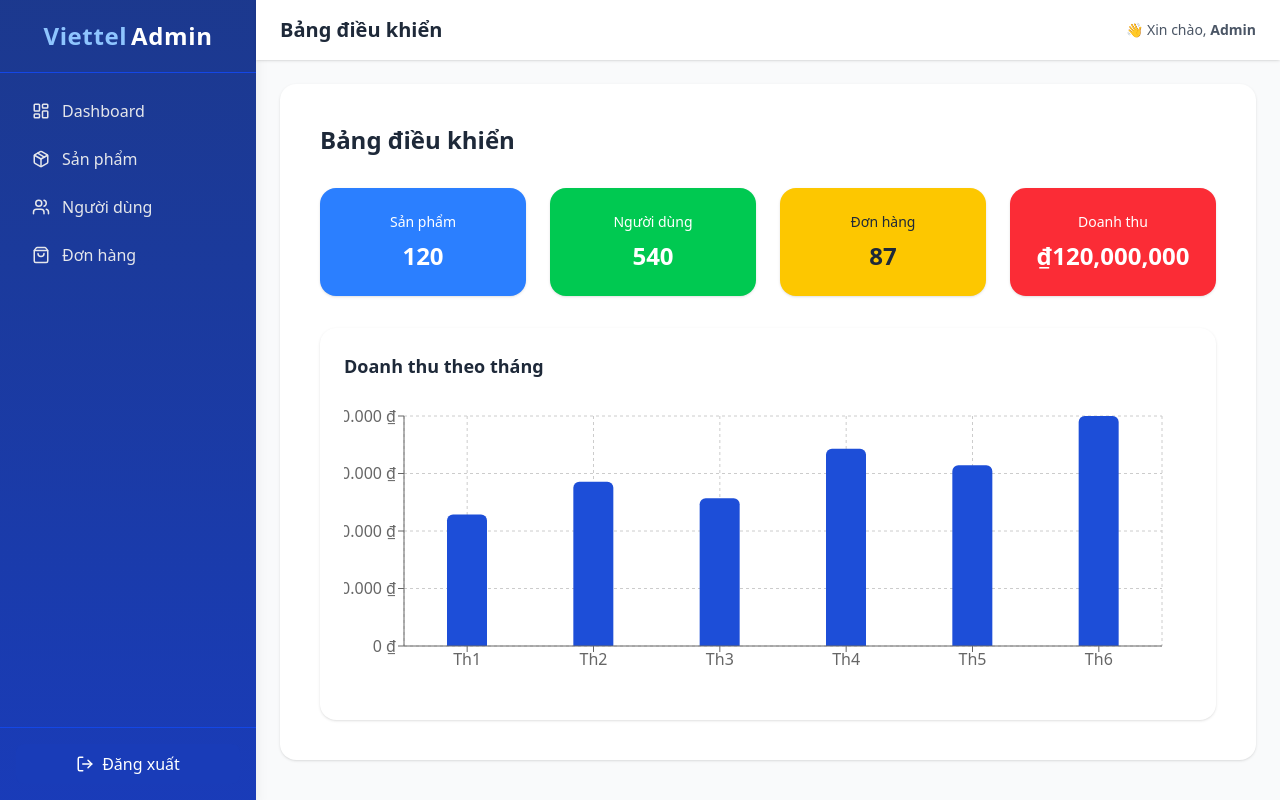
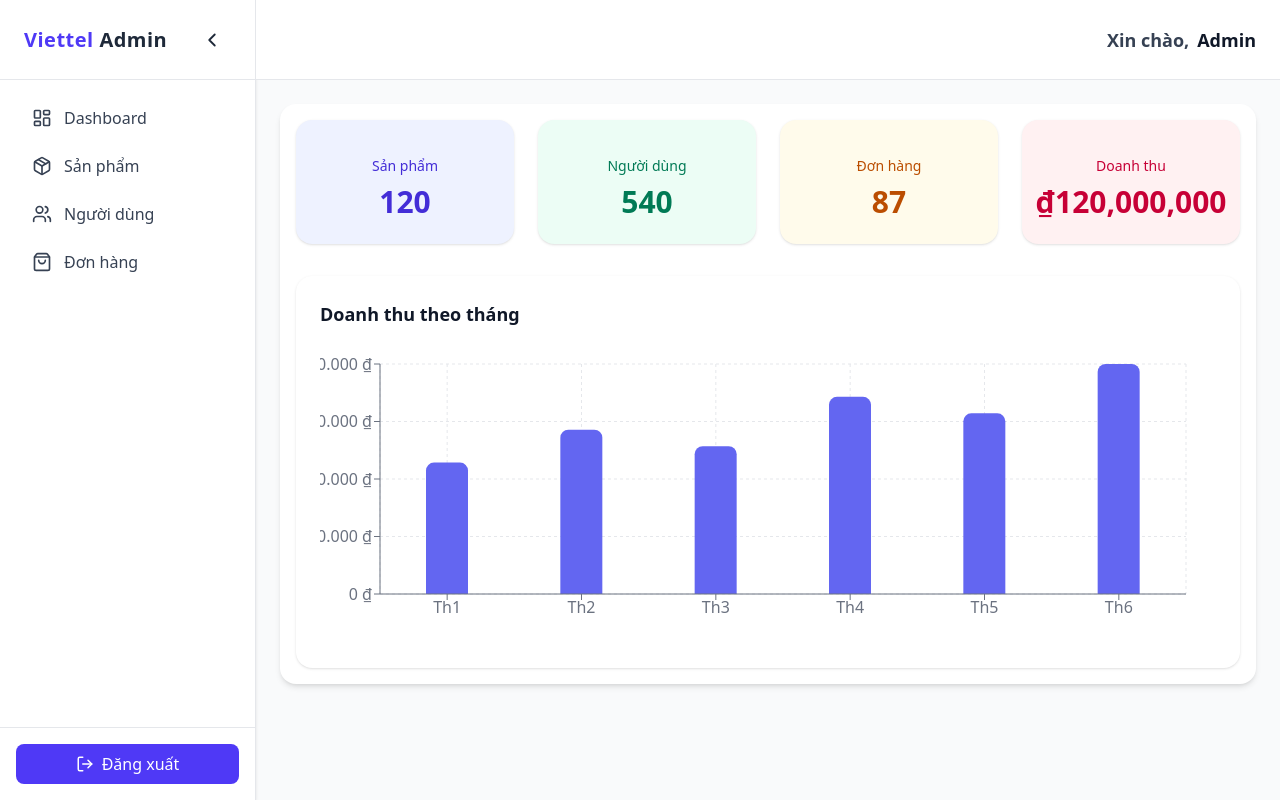
Before and after one commit to LeBinh12/ViettelUI, a React (Vite) app: page /admin in a window 1280 px wide. Built offline with nearby package versions, Linux system fonts and the light colour scheme.

Commit message:
[update UI Admin]

```diff
--- a/src/components/Package/ServicePackageTable.tsx
+++ b/src/components/Package/ServicePackageTable.tsx
@@ -14,36 +14,49 @@ const ServicePackageTable: React.FC<ServicePackageTableProps> = ({
 }) => {
   return (
     <div className="overflow-x-auto">
-      <table className="min-w-full bg-white shadow rounded-lg overflow-hidden">
-        <thead className="bg-blue-800 text-white">
+      <table className="min-w-full bg-white shadow-sm border border-gray-200 rounded-xl overflow-hidden">
+        <thead className="bg-gradient-to-r from-indigo-600 to-indigo-500 text-white">
           <tr>
-            <th className="py-2 px-4 text-left">Tên sản phẩm</th>
-            <th className="py-2 px-4 text-left">Danh mục</th>
-            <th className="py-2 px-4 text-left">Giá</th>
-            <th className="py-2 px-4 text-left">Thời hạng /Tháng</th>
-            <th className="py-2 px-4 text-center">Hành động</th>
+            <th className="py-3 px-4 text-center font-medium w-16">STT</th>
+            <th className="py-3 px-4 text-left font-medium">Tên sản phẩm</th>
+            <th className="py-3 px-4 text-left font-medium">Danh mục</th>
+            <th className="py-3 px-4 text-left font-medium">Giá</th>
+            <th className="py-3 px-4 text-left font-medium">Thời hạn / Tháng</th>
+            <th className="py-3 px-4 text-center font-medium">Hành động</th>
           </tr>
         </thead>
-        <tbody>
-          {packages.map((p) => (
+
+        <tbody className="bg-white">
+          {packages.map((p, index) => (
             <tr
               key={p.id}
-              className="border-b hover:bg-gray-50 transition-colors"
+              className="border-b border-gray-200 hover:bg-indigo-50/40 transition-colors"
             >
-              <td className="py-2 px-4">{p.packageName}</td>
-              <td className="py-2 px-4">{p.categoryName}</td>
-              <td className="py-2 px-4">{p.price.toLocaleString()} đ</td>
-              <td className={`py-2 px-4 font-semibold`}>{p.durationMonths}</td>
-              <td className="py-2 px-4 flex justify-center gap-3">
+              <td className="py-3 px-4 text-center font-semibold text-gray-700">
+                {index + 1}
+              </td>
+
+              <td className="py-3 px-4">{p.packageName}</td>
+              <td className="py-3 px-4">{p.categoryName}</td>
+              <td className="py-3 px-4">{p.price.toLocaleString()} đ</td>
+
+              <td className="py-3 px-4 font-semibold text-gray-700">
+                {p.durationMonths}
+              </td>
+
+              <td className="py-3 px-4 flex justify-center items-center gap-3">
+                {/* Edit */}
                 <button
                   onClick={() => onEdit(p)}
-                  className="p-2 rounded-lg bg-yellow-100 text-yellow-600 hover:bg-yellow-200 transition"
+                  className="p-2 rounded-lg bg-indigo-100 text-indigo-600 hover:bg-indigo-200 transition shadow-sm"
                 >
                   <Pencil size={18} />
                 </button>
+
+                {/* Delete */}
                 <button
                   onClick={() => onDelete(p.id)}
-                  className="p-2 rounded-lg bg-red-100 text-red-600 hover:bg-red-200 transition"
+                  className="p-2 rounded-lg bg-rose-100 text-rose-600 hover:bg-rose-200 transition shadow-sm"
                 >
                   <Trash2 size={18} />
                 </button>
--- a/src/components/User/UserTable.tsx
+++ b/src/components/User/UserTable.tsx
@@ -12,37 +12,41 @@ const UserTable: React.FC<Props> = ({ customers, onEdit, onDelete }) => {
   console.log("Customer", customers);
   return (
     <div className="overflow-x-auto">
-      <table className="min-w-full bg-white shadow rounded-lg overflow-hidden">
-        <thead className="bg-blue-800 text-white">
+      <table className="min-w-full bg-white shadow-sm border border-gray-200 rounded-xl overflow-hidden">
+        <thead className="bg-gradient-to-r from-indigo-600 to-indigo-500 text-white">
           <tr>
-            <th className="py-2 px-4 text-center">Họ và Tên</th>
-            <th className="py-2 px-4 text-center">Email</th>
-            <th className="py-2 px-4 text-center">SĐT</th>
-            <th className="py-2 px-4 text-center">Địa chỉ</th>
-            <th className="py-2 px-4 text-center">Hành động</th>
+            <th className="py-3 px-4 text-center font-medium w-16">STT</th>
+            <th className="py-3 px-4 text-left font-medium">Họ và Tên</th>
+            <th className="py-3 px-4 text-left font-medium">Email</th>
+            <th className="py-3 px-4 text-left font-medium">SĐT</th>
+            <th className="py-3 px-4 text-left font-medium">Địa chỉ</th>
+            <th className="py-2 px-4 text-center font-medium">Hành động</th>
           </tr>
         </thead>
-        <tbody>
-          {customers.map((u) => (
+        <tbody className="bg-white">
+          {customers.map((u, index) => (
             <tr
               key={u.id}
-              className="border-b hover:bg-gray-50 transition-colors"
+              className="border-b border-gray-200 hover:bg-indigo-50/40 transition-colors"
             >
-              <td className="py-2 px-4">{u.fullName}</td>
-              <td className="py-2 px-4">{u.email}</td>
-              <td className="py-2 px-4">{u.phone}</td>
-              <td className="py-2 px-4">{u.address}</td>
+              <td className="py-3 px-4 text-center font-semibold text-gray-700">
+                {index + 1}
+              </td>
+              <td className="py-3 px-4">{u.fullName}</td>
+              <td className="py-3 px-4">{u.email}</td>
+              <td className="py-3 px-4">{u.phone}</td>
+              <td className="py-3 px-4">{u.address}</td>
 
-              <td className="py-2 px-4 flex justify-center gap-3">
+              <td className="py-3 px-4 flex justify-center items-center gap-3">
                 <button
                   onClick={() => onEdit(u)}
-                  className="p-2 rounded-lg bg-yellow-100 text-yellow-600 hover:bg-yellow-200 transition"
+                  className="p-2 rounded-lg bg-indigo-100 text-indigo-600 hover:bg-indigo-200 transition shadow-sm"
                 >
                   <Pencil size={18} />
                 </button>
                 <button
                   onClick={() => onDelete(u.id)}
-                  className="p-2 rounded-lg bg-red-100 text-red-600 hover:bg-red-200 transition"
+                  className="p-2 rounded-lg bg-rose-100 text-rose-600 hover:bg-rose-200 transition shadow-sm"
                 >
                   <Trash2 size={18} />
                 </button>
--- a/src/layouts/AdminLayout.tsx
+++ b/src/layouts/AdminLayout.tsx
@@ -1,4 +1,4 @@
-import React from "react";
+import React, { useState } from "react";
 import { Link, Outlet, useLocation } from "react-router-dom";
 import {
   LayoutDashboard,
@@ -6,72 +6,94 @@ import {
   Users,
   ShoppingBag,
   LogOut,
+  Menu,
+  ChevronLeft,
 } from "lucide-react";
 
 const AdminLayout: React.FC = () => {
   const location = useLocation();
+  const [collapsed, setCollapsed] = useState(false);
 
-  // Danh sách menu có icon
   const menuItems = [
-    { name: "Dashboard", path: "/admin/dashboard", icon: <LayoutDashboard size={18} /> },
-    { name: "Sản phẩm", path: "/admin/products", icon: <Package size={18} /> },
-    { name: "Người dùng", path: "/admin/users", icon: <Users size={18} /> },
-    { name: "Đơn hàng", path: "/admin/orders", icon: <ShoppingBag size={18} /> },
+    { name: "Dashboard", path: "/admin/dashboard", icon: <LayoutDashboard size={20} /> },
+    { name: "Sản phẩm", path: "/admin/products", icon: <Package size={20} /> },
+    { name: "Người dùng", path: "/admin/users", icon: <Users size={20} /> },
+    { name: "Đơn hàng", path: "/admin/orders", icon: <ShoppingBag size={20} /> },
   ];
 
   return (
     <div className="flex min-h-screen bg-gray-100">
+
       {/* Sidebar */}
-      <aside className="w-64 bg-gradient-to-b from-blue-900 to-blue-800 text-white flex flex-col fixed h-full shadow-lg">
-        {/* Logo / Header */}
-        <div className="p-5 text-2xl font-bold border-b border-blue-700 flex items-center justify-center tracking-wide">
-          <span className="text-blue-300">Viettel</span>
-          <span className="ml-1">Admin</span>
+      <aside
+        className={`${collapsed ? "w-22" : "w-64"
+          } bg-white border-r border-gray-200 text-gray-800 flex flex-col fixed h-full shadow-sm transition-all duration-300`}
+      >
+        <div className="h-20 px-6 flex items-center justify-between border-b border-gray-200">
+
+          {!collapsed && (
+            <div className="text-xl font-extrabold tracking-wide">
+              <span className="text-indigo-600">Viettel</span> Admin
+            </div>
+          )}
+
+          <button
+            onClick={() => setCollapsed(!collapsed)}
+            className="p-2 rounded-md hover:bg-gray-100 transition"
+          >
+            {collapsed ? <Menu size={22} /> : <ChevronLeft size={22} />}
+          </button>
         </div>
 
-        {/* Navigation Menu */}
+
+        {/* Menu */}
         <nav className="flex-1 p-4 space-y-1">
           {menuItems.map((item) => {
             const active = location.pathname === item.path;
+
             return (
               <Link
                 key={item.path}
                 to={item.path}
-                className={`flex items-center gap-3 px-4 py-2.5 rounded-lg font-medium transition-all duration-200 ${
-                  active
-                    ? "bg-blue-700 text-white shadow-inner"
-                    : "text-gray-200 hover:bg-blue-700 hover:text-white"
-                }`}
+                className={`flex items-center gap-3 px-4 py-2.5 rounded-lg font-medium transition-all duration-200
+                ${active
+                    ? "bg-indigo-100 text-indigo-700 shadow-inner font-semibold"
+                    : "text-gray-700 hover:bg-gray-100"
+                  }`}
               >
-                <span>{item.icon}</span>
-                {item.name}
+                {item.icon}
+
+                {!collapsed && <span className="whitespace-nowrap">{item.name}</span>}
               </Link>
             );
           })}
         </nav>
 
         {/* Logout */}
-        <div className="p-4 border-t border-blue-700">
-          <button className="w-full flex items-center justify-center gap-2 bg-blue-800 hover:bg-blue-700 transition px-4 py-2 rounded-lg font-medium">
+        <div className="p-4 border-t border-gray-200">
+          <button className="w-full flex items-center justify-center gap-2 bg-indigo-600 hover:bg-indigo-500 transition px-4 py-2 rounded-lg font-medium text-white">
             <LogOut size={18} />
-            Đăng xuất
+            {!collapsed && "Đăng xuất"}
           </button>
         </div>
       </aside>
 
-      {/* Main Content */}
-      <div className="flex-1 ml-64 flex flex-col">
+      {/* Main Layout */}
+      <div
+        className={`flex-1 flex flex-col transition-all duration-300 ${collapsed ? "ml-20" : "ml-64"
+          }`}
+      >
         {/* Header */}
-        <header className="bg-white shadow px-6 py-4 flex justify-between items-center sticky top-0 z-10">
-          <h1 className="text-xl font-semibold text-gray-800">Bảng điều khiển</h1>
-          <span className="text-sm text-gray-600">
-            👋 Xin chào, <strong>Admin</strong>
+        <header className="bg-white border-b border-gray-200 px-6 h-20 flex justify-end items-center sticky top-0 z-10">
+          <span className="text-lg font-semibold text-gray-700 flex items-center gap-2">
+            Xin chào, <strong className="text-gray-900">Admin</strong>
           </span>
         </header>
 
-        {/* Nội dung chính */}
+
+        {/* Content */}
         <main className="flex-1 bg-gray-50 px-6 py-6">
-          <div className="bg-white rounded-2xl shadow p-6 min-h-[500px]">
+          <div className="bg-white rounded-2xl shadow-md min-h-[500px]">
             <Outlet />
           </div>
         </main>
--- a/src/page/DashboardScreen.tsx
+++ b/src/page/DashboardScreen.tsx
@@ -11,10 +11,34 @@ import {
 
 const DashboardScreen: React.FC = () => {
   const stats = [
-    { label: "Sản phẩm", value: 120, color: "bg-blue-500", textColor: "text-white" },
-    { label: "Người dùng", value: 540, color: "bg-green-500", textColor: "text-white" },
-    { label: "Đơn hàng", value: 87, color: "bg-yellow-400", textColor: "text-gray-800" },
-    { label: "Doanh thu", value: "₫120,000,000", color: "bg-red-500", textColor: "text-white" },
+    {
+      label: "Sản phẩm",
+      value: 120,
+      // icon: <Package size={26} className="text-indigo-600" />,
+      color: "bg-indigo-50",
+      textColor: "text-indigo-700",
+    },
+    {
+      label: "Người dùng",
+      value: 540,
+      // icon: <Users size={26} className="text-emerald-600" />,
+      color: "bg-emerald-50",
+      textColor: "text-emerald-700",
+    },
+    {
+      label: "Đơn hàng",
+      value: 87,
+      // icon: <ShoppingBag size={26} className="text-amber-600" />,
+      color: "bg-amber-50",
+      textColor: "text-amber-700",
+    },
+    {
+      label: "Doanh thu",
+      value: "₫120,000,000",
+      // icon: <DollarSign size={26} className="text-rose-600" />,
+      color: "bg-rose-50",
+      textColor: "text-rose-700",
+    },
   ];
 
   const chartData = [
@@ -28,17 +52,26 @@ const DashboardScreen: React.FC = () => {
 
   return (
     <div className="space-y-8 p-4">
-      <h2 className="text-2xl font-bold text-gray-800">Bảng điều khiển</h2>
 
       {/* Thống kê tổng quan */}
       <div className="grid grid-cols-1 sm:grid-cols-2 lg:grid-cols-4 gap-6">
         {stats.map((item) => (
           <div
             key={item.label}
-            className={`shadow rounded-2xl p-6 flex flex-col items-center justify-center hover:shadow-md transition ${item.color}`}
+            className={`rounded-2xl p-6 shadow-sm hover:shadow-md transition flex flex-col items-center justify-center ${item.color}`}
           >
-            <p className={`text-sm ${item.textColor}`}>{item.label}</p>
-            <p className={`text-2xl font-semibold mt-2 ${item.textColor}`}>
+            {/* Icon */}
+            <div className="mb-3">
+              {item.icon}
+            </div>
+
+            {/* Label */}
+            <p className={`text-sm font-medium ${item.textColor}`}>
+              {item.label}
+            </p>
+
+            {/* Value */}
+            <p className={`text-3xl font-semibold mt-2 ${item.textColor}`}>
               {item.value}
             </p>
           </div>
@@ -47,17 +80,19 @@ const DashboardScreen: React.FC = () => {
 
       {/* Biểu đồ doanh thu */}
       <div className="bg-white shadow rounded-2xl p-6">
-        <h3 className="text-lg font-semibold text-gray-800 mb-4">
+        <h3 className="text-lg font-semibold text-gray-900 mb-4">
           Doanh thu theo tháng
         </h3>
+
         <ResponsiveContainer width="100%" height={300}>
           <BarChart
             data={chartData}
             margin={{ top: 20, right: 30, left: 0, bottom: 20 }}
           >
-            <CartesianGrid strokeDasharray="3 3" />
-            <XAxis dataKey="month" />
+            <CartesianGrid strokeDasharray="3 3" stroke="#E5E7EB" />
+            <XAxis dataKey="month" stroke="#6B7280" />
             <YAxis
+              stroke="#6B7280"
               tickFormatter={(value) =>
                 new Intl.NumberFormat("vi-VN", {
                   style: "currency",
@@ -72,8 +107,14 @@ const DashboardScreen: React.FC = () => {
                   currency: "VND",
                 }).format(value)
               }
+              contentStyle={{ borderRadius: 10, borderColor: "#E5E7EB" }}
             />
-            <Bar dataKey="revenue" fill="#1D4ED8" radius={[6, 6, 0, 0]} barSize={40} />
+            <Bar
+              dataKey="revenue"
+              fill="#6366F1"
+              radius={[8, 8, 0, 0]}
+              barSize={42}
+            />
           </BarChart>
         </ResponsiveContainer>
       </div>
--- a/src/page/PackageScreen.tsx
+++ b/src/page/PackageScreen.tsx
@@ -52,7 +52,7 @@ const PackageScreen: React.FC = () => {
       const res = await servicePackageApi.add(req);
       if (res.succeeded) {
         setPackages((prev) => [...prev, res.data]);
-        toast.success("Thêm gói dịch vụ thnhf công!");
+        toast.success("Thêm gói dịch vụ thành công!");
         setShowForm(false);
       }
     } catch (err) {
@@ -122,17 +122,33 @@ const PackageScreen: React.FC = () => {
   return (
     <div className="p-8">
       {/* Header */}
-      <div className="flex justify-between items-center mb-6">
+      {/* <div className="flex justify-between items-center mb-6">
         <h2 className="text-2xl font-bold text-gray-800">
           Quản lý gói dịch vụ
         </h2>
         <button
           onClick={() => setShowForm(true)}
-          className="flex items-center gap-2 bg-green-600 text-white px-4 py-2 rounded-lg shadow hover:bg-green-700 transition"
+          className="flex items-center gap-2 px-5 py-2.5 rounded-lg font-medium text-white
+             bg-gradient-to-r from-indigo-500 to-indigo-600
+             shadow-md hover:shadow-lg hover:from-indigo-600 hover:to-indigo-700
+             transition-all duration-300"
+        >
+          <Plus size={18} /> Thêm gói dịch vụ
+        </button>
+
+      </div> */}
+      <div className="flex justify-end mb-6">
+        <button
+          onClick={() => setShowForm(true)}
+          className="flex items-center gap-2 px-5 py-2.5 rounded-lg font-medium text-white
+               bg-gradient-to-r from-indigo-500 to-indigo-600
+               shadow-md hover:shadow-lg hover:from-indigo-600 hover:to-indigo-700
+               transition-all duration-300"
         >
           <Plus size={18} /> Thêm gói dịch vụ
         </button>
       </div>
+
 
       {/* Loading */}
       {loading ? (
```
